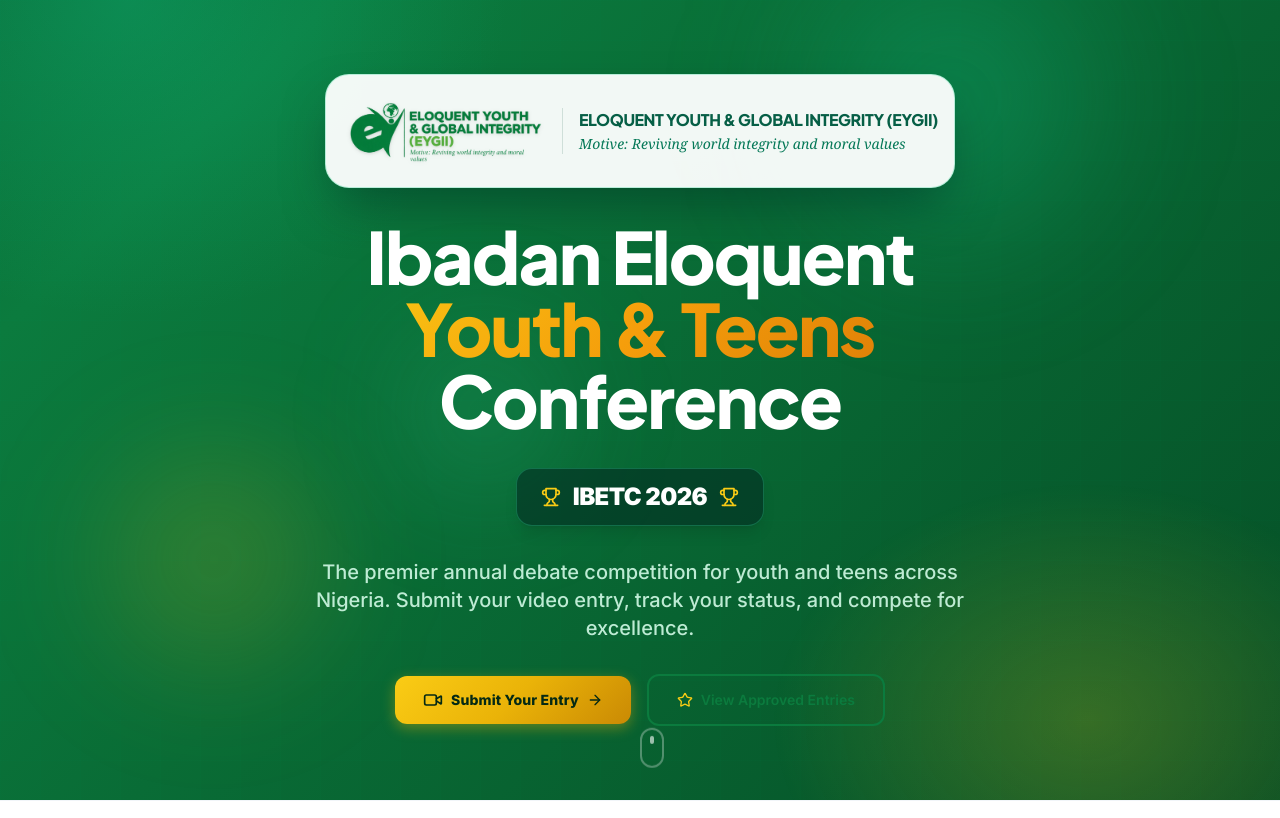
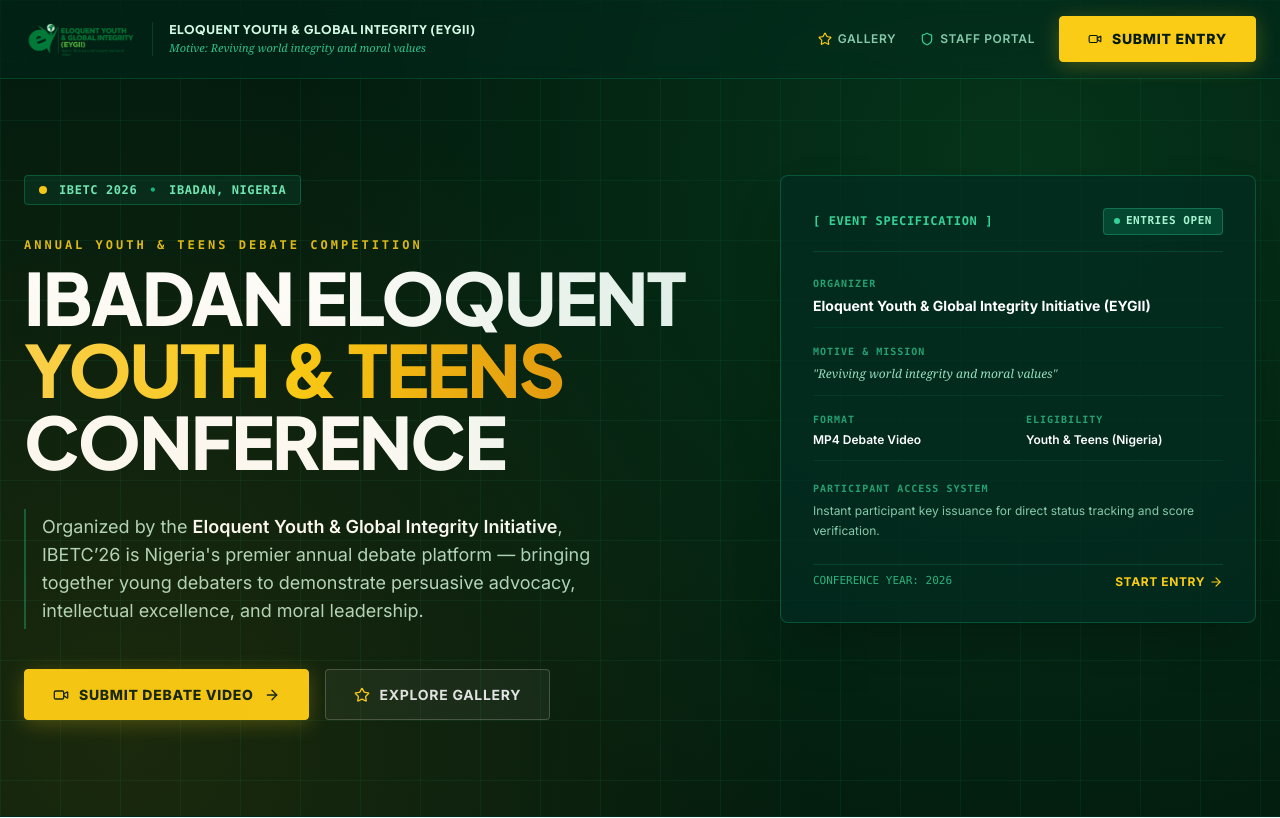
Before and after one commit to jerrycog44/IBETC---2026, a Next.js app: page / in a window 1280 px wide. Shown: the top 818 px of the page. Built offline with nearby package versions, Linux system fonts and the light colour scheme.

Commit message:
UI Fix 004

```diff
--- a/src/app/globals.css
+++ b/src/app/globals.css
@@ -152,80 +152,75 @@
 .animation-delay-600 { animation-delay: 0.6s; }
 
 /* ============================================================================
-   HERO BACKGROUND
+   HERO BACKGROUND — Editorial Architectural Style
    ============================================================================ */
 
-.hero-bg {
-  background: linear-gradient(
-    135deg,
-    #022913 0%,
-    #043e1e 25%,
-    #0b7b3e 50%,
-    #065429 75%,
-    #022913 100%
-  );
-  background-size: 300% 300%;
-  animation: gradient-shift 10s ease infinite;
+.hero-editorial-bg {
+  background-color: #031c0e;
+  background-image:
+    linear-gradient(to right, rgba(16, 185, 129, 0.08) 1px, transparent 1px),
+    linear-gradient(to bottom, rgba(16, 185, 129, 0.08) 1px, transparent 1px);
+  background-size: 60px 60px;
   position: relative;
-  overflow: hidden;
 }
 
-.hero-bg::before {
+.hero-editorial-bg::before {
   content: '';
   position: absolute;
-  top: -40%;
-  left: -20%;
-  width: 60%;
-  height: 80%;
-  background: radial-gradient(ellipse, rgba(16, 185, 129, 0.35) 0%, transparent 70%);
+  inset: 0;
+  background: radial-gradient(circle at 80% 20%, rgba(11, 123, 62, 0.25) 0%, transparent 60%),
+              radial-gradient(circle at 10% 90%, rgba(202, 138, 4, 0.12) 0%, transparent 50%);
   pointer-events: none;
 }
 
-.hero-bg::after {
-  content: '';
-  position: absolute;
-  bottom: -20%;
-  right: -10%;
-  width: 50%;
-  height: 60%;
-  background: radial-gradient(ellipse, rgba(250, 204, 21, 0.2) 0%, transparent 70%);
-  pointer-events: none;
+.btn-editorial-primary {
+  display: inline-flex;
+  align-items: center;
+  justify-content: center;
+  gap: 10px;
+  padding: 14px 28px;
+  background: #facc15;
+  color: #031c0e;
+  font-weight: 800;
+  font-size: 0.875rem;
+  letter-spacing: 0.05em;
+  text-transform: uppercase;
+  border-radius: 4px;
+  border: 1px solid #facc15;
+  transition: all 0.2s cubic-bezier(0.16, 1, 0.3, 1);
+  box-shadow: 0 4px 20px rgba(250, 204, 21, 0.25);
 }
 
-/* Animated mesh orbs */
-.mesh-orb {
-  position: absolute;
-  border-radius: 50%;
-  filter: blur(60px);
-  pointer-events: none;
-  animation: float 6s ease-in-out infinite;
+.btn-editorial-primary:hover {
+  background: #ffffff;
+  border-color: #ffffff;
+  color: #031c0e;
+  transform: translateY(-2px);
+  box-shadow: 0 8px 30px rgba(250, 204, 21, 0.4);
 }
 
-.mesh-orb-1 {
-  width: 400px;
-  height: 400px;
-  background: radial-gradient(circle, rgba(16, 185, 129, 0.4) 0%, transparent 70%);
-  top: -100px;
-  right: 10%;
-  animation-delay: 0s;
+.btn-editorial-secondary {
+  display: inline-flex;
+  align-items: center;
+  justify-content: center;
+  gap: 10px;
+  padding: 14px 28px;
+  background: rgba(255, 255, 255, 0.05);
+  color: #e2e8f0;
+  font-weight: 700;
+  font-size: 0.875rem;
+  letter-spacing: 0.05em;
+  text-transform: uppercase;
+  border-radius: 4px;
+  border: 1px solid rgba(255, 255, 255, 0.2);
+  transition: all 0.2s ease;
 }
 
-.mesh-orb-2 {
-  width: 300px;
-  height: 300px;
-  background: radial-gradient(circle, rgba(250, 204, 21, 0.25) 0%, transparent 70%);
-  bottom: 10%;
-  left: 5%;
-  animation-delay: 2s;
-}
-
-.mesh-orb-3 {
-  width: 200px;
-  height: 200px;
-  background: radial-gradient(circle, rgba(52, 211, 153, 0.35) 0%, transparent 70%);
-  top: 40%;
-  left: 30%;
-  animation-delay: 4s;
+.btn-editorial-secondary:hover {
+  background: rgba(255, 255, 255, 0.12);
+  border-color: rgba(255, 255, 255, 0.4);
+  color: #ffffff;
+  transform: translateY(-2px);
 }
 
 /* ============================================================================
--- a/src/app/page.tsx
+++ b/src/app/page.tsx
@@ -5,89 +5,178 @@
   return (
     <main className="flex flex-col min-h-screen">
       {/* ====================================================================
-          HERO SECTION
+          HERO SECTION — Editorial Art-Directed Composition
           ==================================================================== */}
-      <section className="hero-bg relative flex flex-col items-center justify-center min-h-screen px-4 py-16 text-white text-center overflow-hidden">
-        {/* Animated Mesh Orbs */}
-        <div className="mesh-orb mesh-orb-1" />
-        <div className="mesh-orb mesh-orb-2" />
-        <div className="mesh-orb mesh-orb-3" />
-
-        {/* Subtle grid overlay */}
-        <div
-          className="absolute inset-0 pointer-events-none opacity-20"
-          style={{
-            backgroundImage:
-              'linear-gradient(rgba(16,185,129,0.15) 1px, transparent 1px), linear-gradient(90deg, rgba(16,185,129,0.15) 1px, transparent 1px)',
-            backgroundSize: '40px 40px',
-          }}
-        />
-
-        <div className="relative z-10 max-w-4xl mx-auto space-y-8">
-          {/* Logo Card */}
-          <div className="animate-slide-up flex justify-center">
-            <div className="bg-white/95 backdrop-blur-md p-4 rounded-3xl border border-emerald-400/30 shadow-2xl shadow-emerald-950/50 inline-flex flex-col sm:flex-row items-center gap-4">
-              {/* Logo Image */}
+      <section className="hero-editorial-bg relative text-white overflow-hidden border-b border-emerald-900/30">
+        {/* Top Header Bar */}
+        <header className="border-b border-emerald-500/20 bg-emerald-950/40 backdrop-blur-md sticky top-0 z-30">
+          <div className="max-w-7xl mx-auto px-6 py-4 flex items-center justify-between gap-6">
+            {/* Brand identity */}
+            <Link href="/" className="flex items-center gap-4 group">
               <img
                 src="/eygii-logo.png"
                 alt="EYGII Logo"
-                className="h-16 sm:h-20 object-contain drop-shadow"
+                className="h-11 object-contain transition-transform group-hover:scale-[1.02]"
               />
-              <div className="text-left border-t sm:border-t-0 sm:border-l border-emerald-900/15 pt-2 sm:pt-0 sm:pl-4">
-                <p className="text-emerald-800 font-black text-sm sm:text-base tracking-tight uppercase leading-tight font-display">
+              <div className="hidden sm:block border-l border-emerald-500/20 pl-4 text-left">
+                <span className="block text-xs font-black tracking-wider text-emerald-100 uppercase font-display">
                   Eloquent Youth &amp; Global Integrity (EYGII)
+                </span>
+                <span className="block text-[11px] text-emerald-400/90 italic font-serif mt-0.5">
+                  Motive: Reviving world integrity and moral values
+                </span>
+              </div>
+            </Link>
+
+            {/* Quick Links */}
+            <nav className="flex items-center gap-3 sm:gap-6">
+              <Link
+                href="/gallery"
+                className="text-xs font-semibold uppercase tracking-wider text-emerald-200/80 hover:text-white transition-colors hidden md:inline-flex items-center gap-1.5"
+              >
+                <Star className="w-3.5 h-3.5 text-gold-400" />
+                Gallery
+              </Link>
+              <Link
+                href="/staff/login"
+                className="text-xs font-semibold uppercase tracking-wider text-emerald-200/80 hover:text-white transition-colors hidden sm:inline-flex items-center gap-1.5"
+              >
+                <Shield className="w-3.5 h-3.5 text-emerald-400" />
+                Staff Portal
+              </Link>
+              <Link
+                href="/submit"
+                className="btn-editorial-primary text-xs px-4 py-2.5"
+              >
+                <Video className="w-3.5 h-3.5" />
+                Submit Entry
+              </Link>
+            </nav>
+          </div>
+        </header>
+
+        {/* Hero Editorial Grid Content */}
+        <div className="max-w-7xl mx-auto px-6 py-16 lg:py-24">
+          <div className="grid grid-cols-1 lg:grid-cols-12 gap-12 lg:gap-16 items-start">
+
+            {/* Left Column: Dominant Editorial Headline & Narrative */}
+            <div className="lg:col-span-7 space-y-8">
+
+              {/* Metadata Eyebrow */}
+              <div className="inline-flex items-center gap-3 px-3.5 py-1.5 rounded border border-emerald-500/30 bg-emerald-900/30 text-emerald-300 text-xs font-mono font-bold tracking-wider uppercase">
+                <span className="w-2 h-2 rounded-full bg-gold-400 animate-pulse" />
+                <span>IBETC 2026</span>
+                <span className="text-emerald-500">•</span>
+                <span>IBADAN, NIGERIA</span>
+              </div>
+
+              {/* Dominant Editorial Display Typography */}
+              <div className="space-y-2">
+                <p className="text-xs font-mono uppercase tracking-[0.25em] text-gold-400/90 font-semibold">
+                  ANNUAL YOUTH &amp; TEENS DEBATE COMPETITION
                 </p>
-                <p className="text-emerald-700 italic font-serif text-xs sm:text-sm mt-0.5">
-                  Motive: Reviving world integrity and moral values
-                </p>
+                <h1 className="text-4xl sm:text-6xl lg:text-7xl font-display font-black leading-[1.05] tracking-tight text-white">
+                  IBADAN ELOQUENT <br />
+                  <span className="text-transparent bg-clip-text bg-gradient-to-r from-gold-300 via-gold-400 to-amber-500">
+                    YOUTH &amp; TEENS
+                  </span> <br />
+                  CONFERENCE
+                </h1>
+              </div>
+
+              {/* Narrative Subtitle */}
+              <p className="text-base sm:text-lg text-emerald-100/85 leading-relaxed max-w-xl font-normal border-l-2 border-emerald-500/40 pl-4 py-1">
+                Organized by the <strong className="text-white font-semibold">Eloquent Youth &amp; Global Integrity Initiative</strong>, IBETC’26 is Nigeria&apos;s premier annual debate platform — bringing together young debaters to demonstrate persuasive advocacy, intellectual excellence, and moral leadership.
+              </p>
+
+              {/* Action Buttons */}
+              <div className="pt-2 flex flex-col sm:flex-row items-stretch sm:items-center gap-4">
+                <Link href="/submit" className="btn-editorial-primary">
+                  <Video className="w-4 h-4" />
+                  Submit Debate Video
+                  <ArrowRight className="w-4 h-4" />
+                </Link>
+
+                <Link href="/gallery" className="btn-editorial-secondary">
+                  <Star className="w-4 h-4 text-gold-400" />
+                  Explore Gallery
+                </Link>
               </div>
             </div>
-          </div>
 
-          {/* Title */}
-          <div className="animate-slide-up animation-delay-100 space-y-2">
-            <h1
-              className="text-4xl sm:text-6xl lg:text-7xl font-display font-black leading-[1.1] tracking-tight"
-            >
-              <span className="block text-white">Ibadan Eloquent</span>
-              <span className="block gradient-text-gold">Youth &amp; Teens</span>
-              <span className="block text-white">Conference</span>
-            </h1>
-          </div>
+            {/* Right Column: Architectural Conference Details Card */}
+            <div className="lg:col-span-5">
+              <div className="bg-emerald-950/70 border border-emerald-500/30 rounded-lg p-6 sm:p-8 space-y-6 shadow-2xl relative">
+                <div className="flex items-center justify-between border-b border-emerald-500/20 pb-4">
+                  <span className="text-xs font-mono uppercase text-emerald-400 tracking-wider font-bold">
+                    [ EVENT SPECIFICATION ]
+                  </span>
+                  <span className="inline-flex items-center gap-1.5 px-2.5 py-1 rounded bg-emerald-500/20 border border-emerald-400/30 text-[11px] font-mono text-emerald-200 uppercase tracking-wider font-semibold">
+                    <span className="w-1.5 h-1.5 rounded-full bg-emerald-400" />
+                    ENTRIES OPEN
+                  </span>
+                </div>
 
-          {/* Year Badge */}
-          <div className="animate-slide-up animation-delay-200 flex justify-center">
-            <div className="inline-flex items-center gap-3 px-6 py-3 rounded-2xl bg-emerald-950/60 backdrop-blur-md border border-emerald-400/30 shadow-lg">
-              <Trophy className="w-5 h-5 text-gold-400" />
-              <span className="text-2xl font-black text-white tracking-tight">IBETC 2026</span>
-              <Trophy className="w-5 h-5 text-gold-400" />
+                {/* Key Spec Grid */}
+                <div className="space-y-4 font-sans text-xs">
+                  <div className="border-b border-emerald-500/10 pb-3">
+                    <span className="text-emerald-400/70 uppercase text-[10px] font-mono font-bold tracking-widest block mb-1">
+                      ORGANIZER
+                    </span>
+                    <p className="text-sm font-bold text-white leading-snug">
+                      Eloquent Youth &amp; Global Integrity Initiative (EYGII)
+                    </p>
+                  </div>
+
+                  <div className="border-b border-emerald-500/10 pb-3">
+                    <span className="text-emerald-400/70 uppercase text-[10px] font-mono font-bold tracking-widest block mb-1">
+                      MOTIVE &amp; MISSION
+                    </span>
+                    <p className="text-xs italic font-serif text-emerald-200/90 leading-relaxed">
+                      &quot;Reviving world integrity and moral values&quot;
+                    </p>
+                  </div>
+
+                  <div className="grid grid-cols-2 gap-4 border-b border-emerald-500/10 pb-3">
+                    <div>
+                      <span className="text-emerald-400/70 uppercase text-[10px] font-mono font-bold tracking-widest block mb-1">
+                        FORMAT
+                      </span>
+                      <p className="text-xs font-semibold text-white">MP4 Debate Video</p>
+                    </div>
+                    <div>
+                      <span className="text-emerald-400/70 uppercase text-[10px] font-mono font-bold tracking-widest block mb-1">
+                        ELIGIBILITY
+                      </span>
+                      <p className="text-xs font-semibold text-white">Youth &amp; Teens (Nigeria)</p>
+                    </div>
+                  </div>
+
+                  <div className="pt-1">
+                    <span className="text-emerald-400/70 uppercase text-[10px] font-mono font-bold tracking-widest block mb-1">
+                      PARTICIPANT ACCESS SYSTEM
+                    </span>
+                    <p className="text-xs text-emerald-200/80 leading-relaxed">
+                      Instant participant key issuance for direct status tracking and score verification.
+                    </p>
+                  </div>
+                </div>
+
+                {/* Card footer CTA */}
+                <div className="pt-2 border-t border-emerald-500/20 flex items-center justify-between">
+                  <span className="text-[11px] font-mono text-emerald-400/80 uppercase">
+                    CONFERENCE YEAR: 2026
+                  </span>
+                  <Link
+                    href="/submit"
+                    className="text-xs font-bold text-gold-400 hover:text-white uppercase tracking-wider flex items-center gap-1 transition-colors"
+                  >
+                    Start Entry <ArrowRight className="w-3.5 h-3.5" />
+                  </Link>
+                </div>
+              </div>
             </div>
-          </div>
 
-          {/* Subtitle */}
-          <p className="animate-slide-up animation-delay-300 text-lg sm:text-xl text-emerald-100/90 max-w-2xl mx-auto leading-relaxed font-medium">
-            The premier annual debate competition for youth and teens across Nigeria.
-            Submit your video entry, track your status, and compete for excellence.
-          </p>
-
-          {/* CTA Buttons */}
-          <div className="animate-slide-up animation-delay-400 flex flex-col sm:flex-row items-center justify-center gap-4">
-            <Link href="/submit" className="btn-gold w-full sm:w-auto text-base px-8 py-4">
-              <Video className="w-5 h-5" />
-              Submit Your Entry
-              <ArrowRight className="w-4 h-4" />
-            </Link>
-            <Link href="/gallery" className="btn-outline border-emerald-400/40 text-emerald-100 hover:bg-emerald-900/40 hover:border-emerald-400 w-full sm:w-auto text-base px-8 py-4">
-              <Star className="w-4 h-4 text-gold-400" />
-              View Approved Entries
-            </Link>
-          </div>
-        </div>
-
-        {/* Scroll indicator */}
-        <div className="absolute bottom-8 left-1/2 transform -translate-x-1/2 animate-bounce-subtle">
-          <div className="w-6 h-10 border-2 border-white/30 rounded-full flex justify-center pt-2">
-            <div className="w-1 h-2 bg-white/60 rounded-full animate-bounce" />
           </div>
         </div>
       </section>
```
